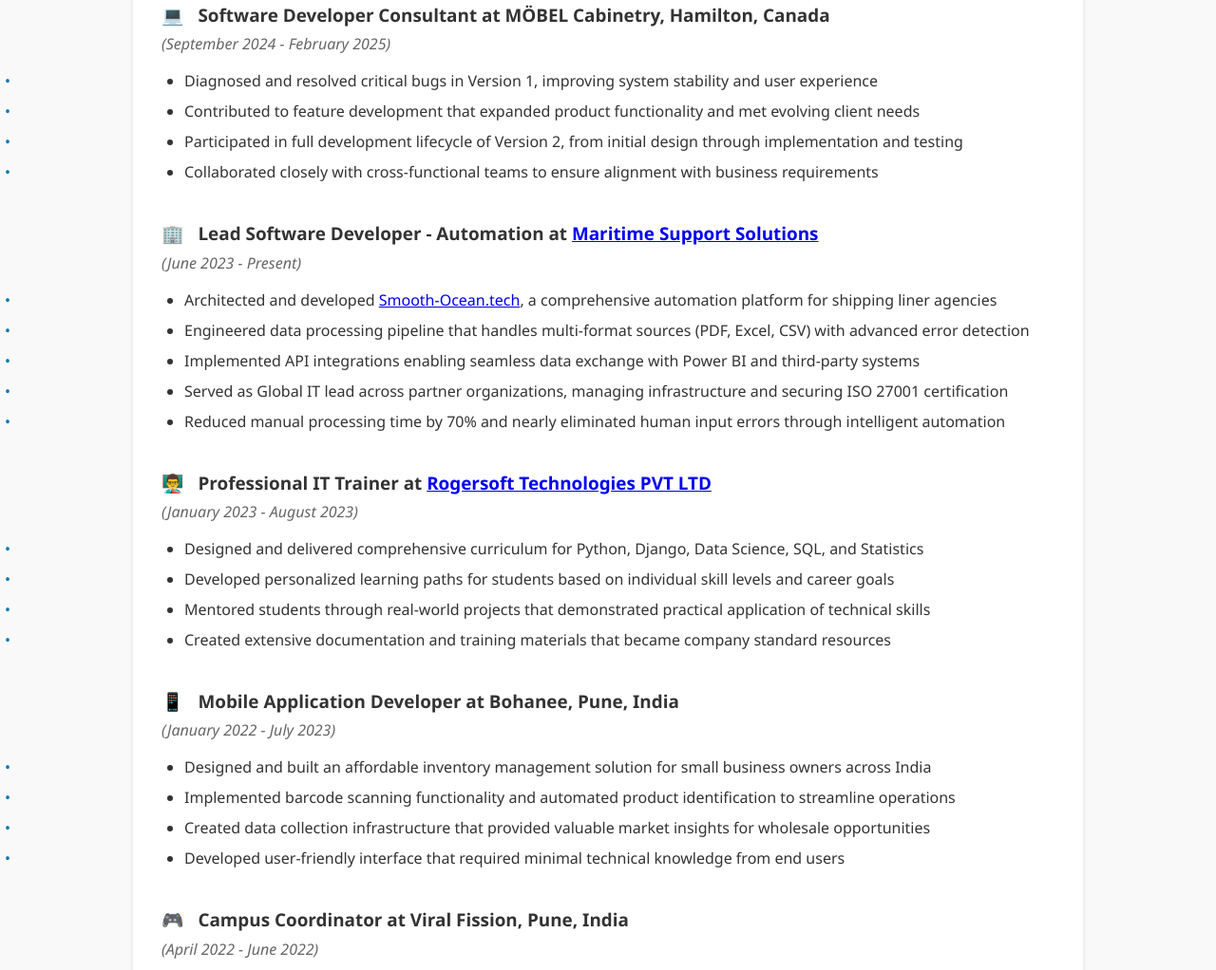
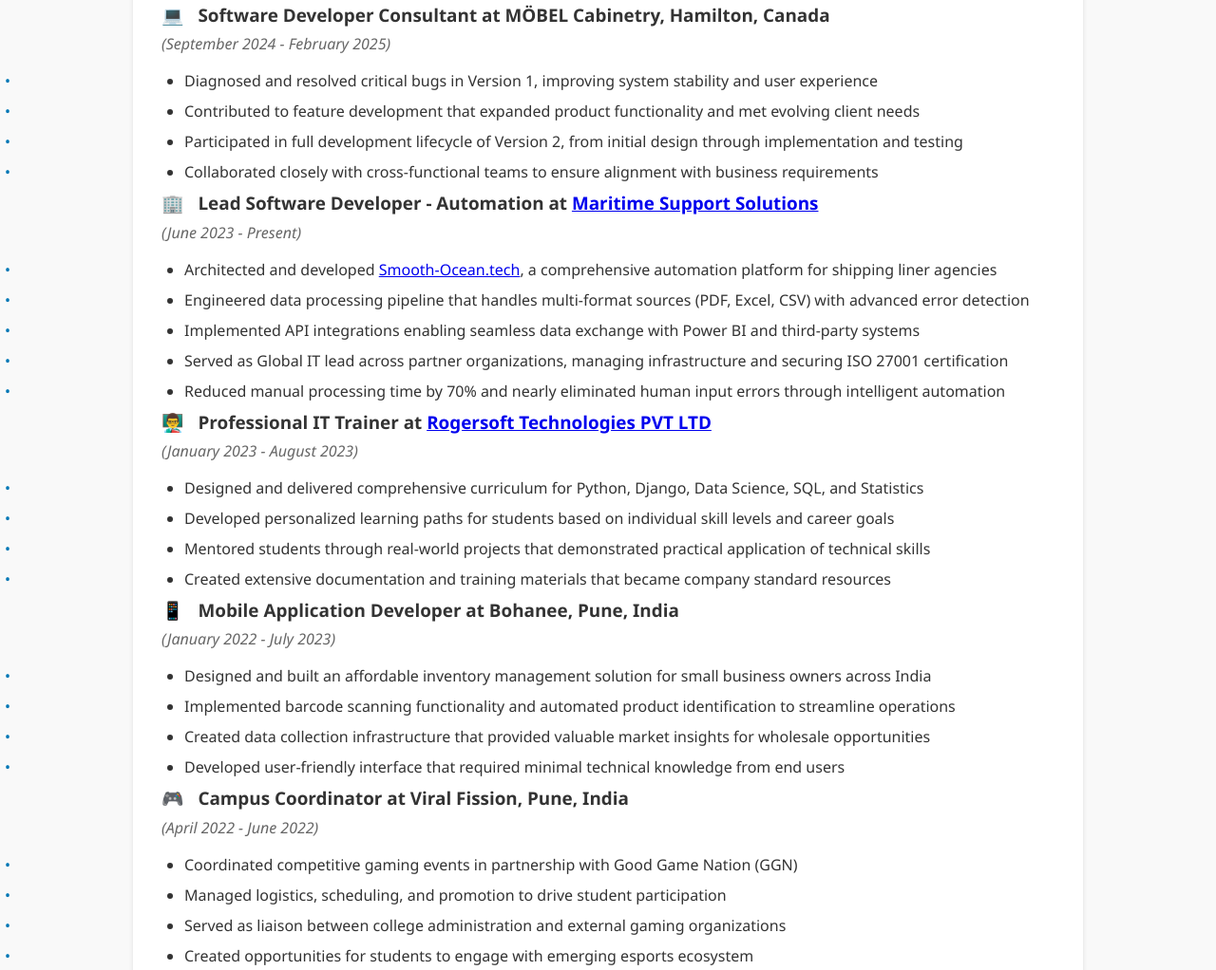
Before and after one commit to jcp-tech/jcp-tech, a plain HTML site: page public/index.html in a window 1280 px wide. Shown: the part 9460-10482 px from the top of the page at 95% size. Drawn offline with Linux system fonts and the light colour scheme.

Commit message:
Update 2025-11-25 09:47:37

```diff
--- a/public/index.html
+++ b/public/index.html
@@ -279,9 +279,11 @@
       margin-bottom: 10px;
     }
 
+    /*
     .experience-item {
-      margin-bottom: 2.5rem;  /* Space between job blocks */
+      margin-bottom: 2.5rem;
     }
+   */
 
     .job-title {
       font-weight: bold;
@@ -785,7 +787,6 @@
               </li>
             </ul>
           </div>
-
           <div class="seneca-badge">
             <a href="https://factory.cancred.ca/obv3/credentials/2dc8425a65563dcbf7e12c39e11940df9e2e56f9" target="_blank" rel="noopener noreferrer">
               <img src="https://factory.cancred.ca/obv3/images/badge/4dea917162b6230189acc42a2349f81a89ab17bfe3fe823ff1856ccc8e108212" alt="Seneca Hackathon Badge">
```
